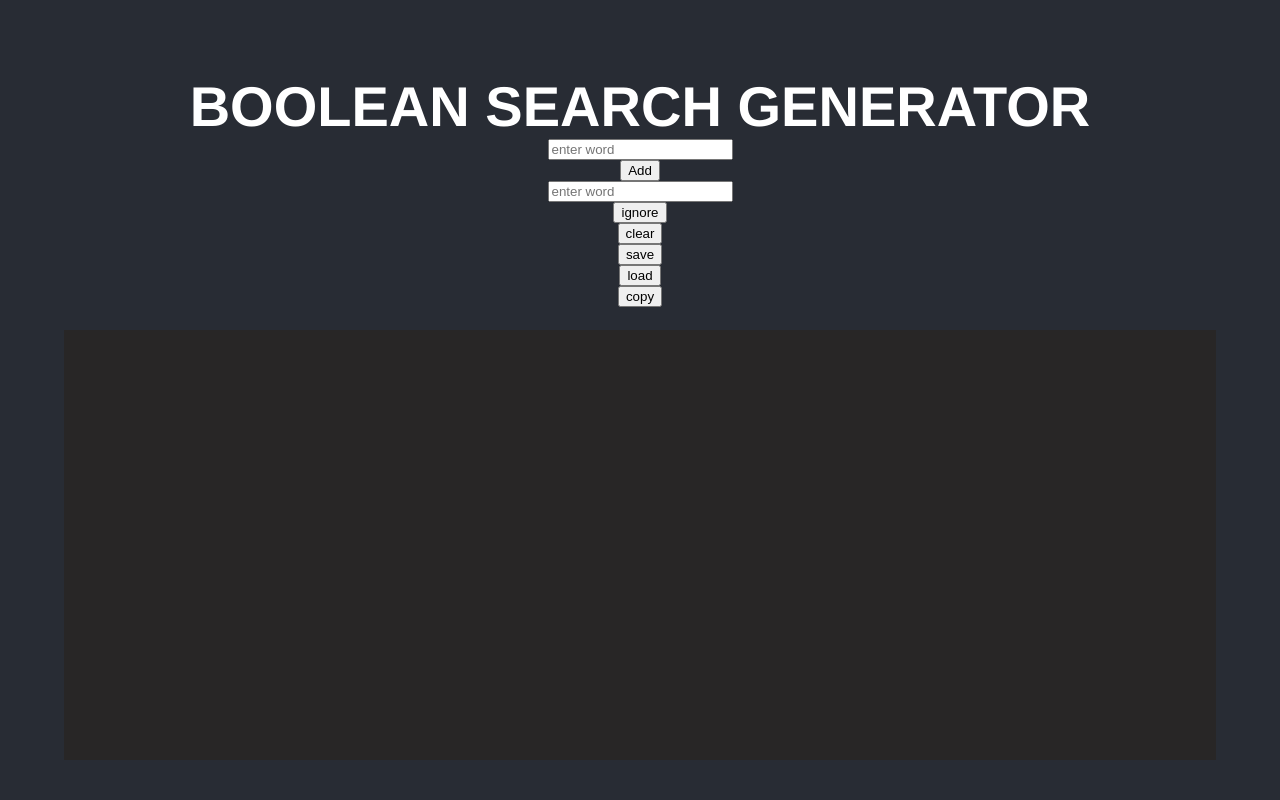
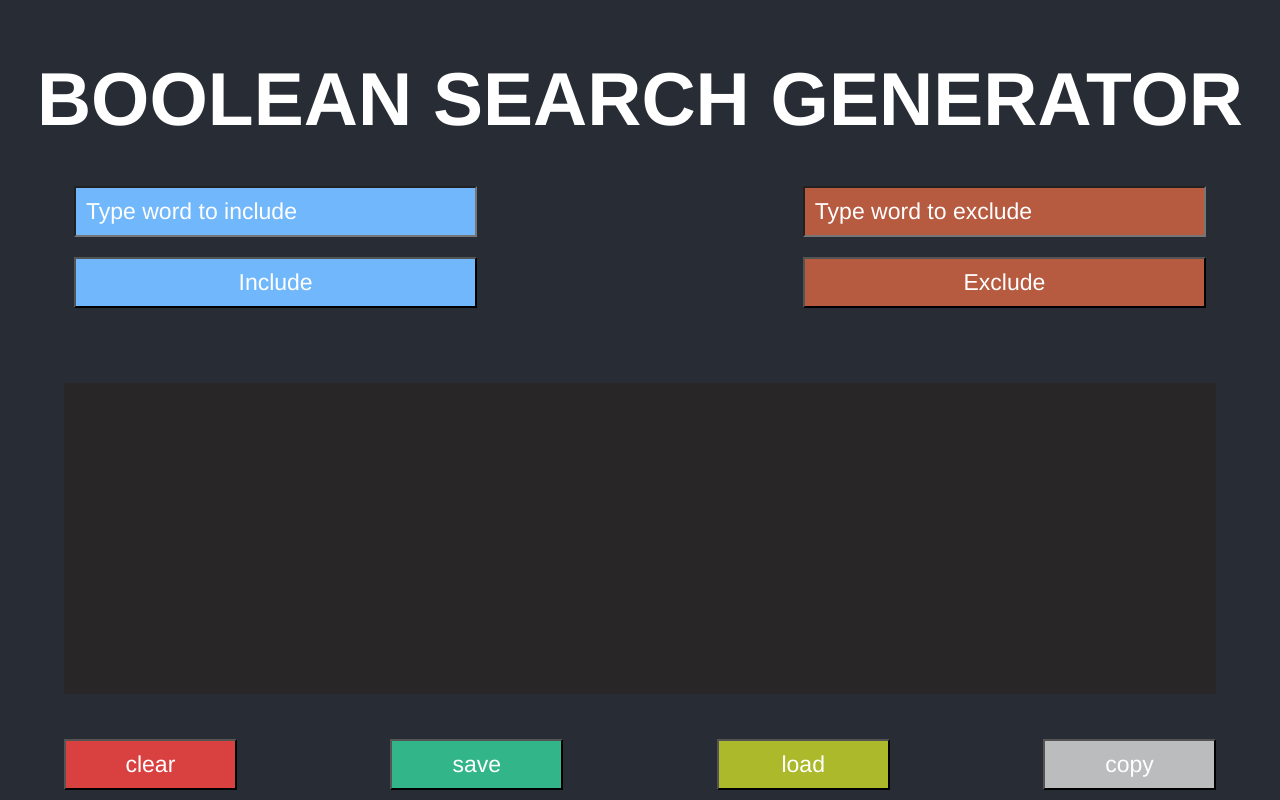
Before and after one commit to jkenjidc/LinkedInBooleanSearchTool, a React (Create React App) app: page / in a window 1280 px wide. Built offline with nearby package versions, Linux system fonts and the light colour scheme.

Commit message:
added styling to boxes and textfield

```diff
--- a/src/SearchGenerator.module.css
+++ b/src/SearchGenerator.module.css
@@ -1,10 +1,11 @@
 .Heading {
-    font-size: 56px;
+    font-size: 75px;
     font-family: Helvetica, sans-serif;
     font-weight: 700;
     letter-spacing: 0.02px;
     color: #FFFFFF;
     padding-top: 56px;
+    padding-bottom: 24px;
     margin: 0;
 
 }
@@ -26,6 +27,80 @@
     background-color: #282626;
     width: 90%;
     height:50%;
+    font-size: 35px;
+    font-family: Helvetica, sans-serif;
+}
+
+.Buttons{
+    display: flex;
+    flex-direction: row;
+    justify-content: space-between;
+    width: 90%;
     font-size: 23px;
     font-family: Helvetica, sans-serif;
+    padding: 10px;
+
 }
+.Inputs{
+    display:flex;
+    flex-direction: column;
+    padding: inherit;
+    width: 35%;
+}
+::placeholder {
+    color: #FFFFFF;
+}
+
+.Include {
+    background-color: #71B7FB;
+    color: #FFFFFF;
+    margin-bottom: 20px;
+    padding: inherit;
+    font-size: inherit;
+    font-family: inherit;
+}
+
+.Exclude {
+    background-color: #B65A40;
+    color: #FFFFFF;
+    margin-bottom: 20px;
+    padding: inherit;
+    font-size: inherit;
+    font-family: inherit;
+}
+
+.Clear{
+    background-color: #D94141;
+    color: #FFFFFF;
+    font-size: inherit;
+    font-family: inherit;
+    padding: inherit;
+    width: 15%;
+}
+
+.Save{
+    background-color: #33B58A;
+    color: #FFFFFF;
+    font-size: inherit;
+    font-family: inherit;
+    padding: inherit;
+    width: 15%;
+}
+
+.Load{
+    background-color: #abb92b;
+    color: #FFFFFF;
+    font-size: inherit;
+    font-family: inherit;
+    padding: inherit;
+    width: 15%;
+}
+
+.Copy{
+    background-color: #BBBCBD;
+    color: #FFFFFF;
+    font-size: inherit;
+    font-family: inherit;
+    padding: inherit;
+    width: 15%;
+}
--- a/src/SearchGenerator.tsx
+++ b/src/SearchGenerator.tsx
@@ -78,15 +78,23 @@ const SearchGenerator = () => {
 
     <div className = {styles.Container}>
         <p id="title" className={styles.Heading}> BOOLEAN SEARCH GENERATOR </p>
-        <input type="text" placeholder='enter word' id="include"/>
-        <button  onClick={()=>handleButtonClick('add')}> Add </button>
-        <input type="text" placeholder='enter word' id="exclude"/>
-        <button onClick={()=>handleButtonClick('ignore')}> ignore </button>
-        <button onClick={()=>handleButtonClick('clear')}> clear </button>
-        <button onClick={()=>handleButtonClick('save')}> save </button>
-        <button onClick={()=>handleButtonClick('load')}> load</button>
-        <button onClick={()=>handleButtonClick('copy')}> copy</button>
+        <div className={styles.Buttons}>
+            <div className={styles.Inputs}>
+                <input className={styles.Include} type="text" placeholder='Type word to include' id="include"/>
+                <button  className={styles.Include} onClick={()=>handleButtonClick('add')}> Include </button>
+            </div>
+            <div className={styles.Inputs}>
+                <input  className={styles.Exclude}type="text" placeholder='Type word to exclude'  id="exclude"/>
+                <button  className={styles.Exclude}onClick={()=>handleButtonClick('ignore')}> Exclude </button>
+            </div>
+        </div>
         <p className = {styles.Display} id="display"/>
+        <div className={styles.Buttons}>
+            <button className = {styles.Clear} onClick={()=>handleButtonClick('clear')}> clear </button>
+            <button className = {styles.Save} onClick={()=>handleButtonClick('save')}> save </button>
+            <button className = {styles.Load} onClick={()=>handleButtonClick('load')}> load</button>
+            <button className = {styles.Copy} onClick={()=>handleButtonClick('copy')}> copy</button>
+        </div>
 
     </div>
   )
```
